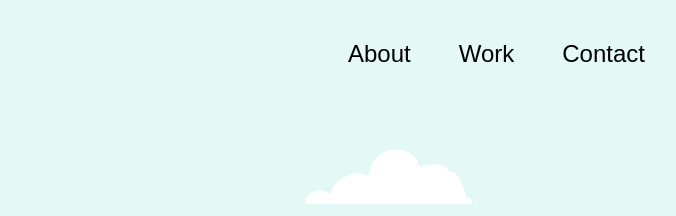
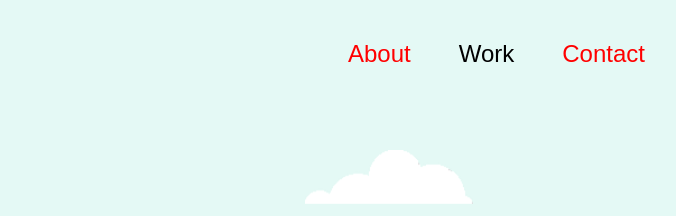
Before and after one commit to RohitMadduru/Portfolio, a plain HTML site: page index.html in a window 1280 px wide. Shown: the top 216 px of the page, 407-1083 px from the left. Drawn offline with nearby package versions, Linux system fonts and the light colour scheme; a web font is replaced by a local one.

Commit message:
Set About and Contact buttons to red

```diff
--- a/css/style.css
+++ b/css/style.css
@@ -67,6 +67,16 @@ nav ul  a{
 
 nav ul  a:hover{
   color: black;
+}
+
+nav ul a.nav-about,
+nav ul a.nav-contact {
+  color: red;
+}
+
+nav ul a.nav-about:hover,
+nav ul a.nav-contact:hover {
+  color: red;
 }
 
 nav{
--- a/index.html
+++ b/index.html
@@ -30,9 +30,9 @@
         <nav >
            <img class="logoimage" src="images/mylogo.png" alt="logo">
            <ul>
-            <a  href="#topsection"><li>About</li></a>
+            <a class="nav-about" href="#topsection"><li>About</li></a>
             <a  href="#myworks"><li>Work</li></a>
-            <a  href="#mypagecontact"><li>Contact</li></a>
+            <a class="nav-contact" href="#mypagecontact"><li>Contact</li></a>
            </ul>
         </nav>
       </div>
```
